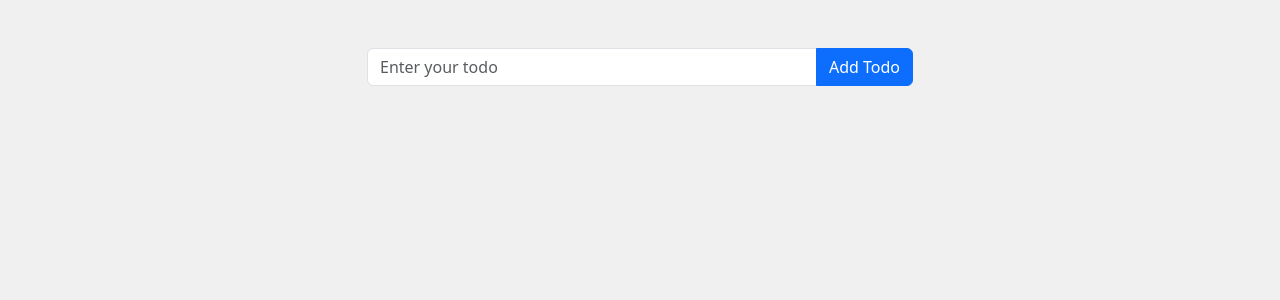
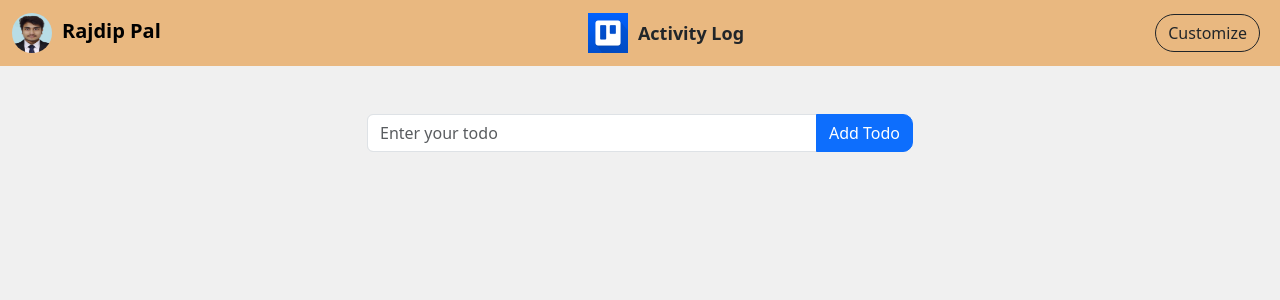
Before and after one commit to RajdipPal19/TO-DO_APP-Using-react-LocalStorage, a React (Vite) app: page / in a window 1280 px wide. Shown: the top 300 px of the page. Built offline with nearby package versions, Linux system fonts and the light colour scheme.

Commit message:
fourth commit

```diff
--- a/src/App.jsx
+++ b/src/App.jsx
@@ -1,12 +1,30 @@
-import React from 'react'
+// App.jsx
+import Navbar from './Componentt/NavBar';
 import './App.css';
-import TodoApp from './Componentt/TodoApp'
+import TodoApp from './Componentt/TodoApp';
+import React, { useState, useEffect } from 'react';
+
 const App = () => {
+  const [backgroundImage, setBackgroundImage] = useState('');
+
+  useEffect(() => {
+    const storedBackgroundImage = localStorage.getItem('backgroundImage');
+    if (storedBackgroundImage) {
+      setBackgroundImage(storedBackgroundImage);
+    }
+  }, []);
+
+  const handleBackgroundChange = (imageUrl) => {
+    setBackgroundImage(imageUrl);
+    localStorage.setItem('backgroundImage', imageUrl);
+  };
+
   return (
-    <div>
-      <TodoApp/>
+    <div className="App" style={{ backgroundImage: `url(${backgroundImage})`, backgroundSize: 'cover', minHeight: '100vh' }}>
+      <Navbar handleBackgroundChange={handleBackgroundChange} />
+      <TodoApp backgroundImage={backgroundImage} />
     </div>
-  )
-}
+  );
+};
 
-export default App
+export default App;
--- /dev/null
+++ b/src/Componentt/NavBar.css
@@ -0,0 +1,58 @@
+.navbar {
+    background-color: #e9b880;
+}
+
+
+.profile-avatar {
+    width: 40px;
+    height: 40px;
+    border-radius: 50%;
+    margin-right: 10px;
+}
+
+
+.profile-name {
+    font-weight: bold;
+}
+
+
+.navbar-logo {
+    display: flex;
+    align-items: center;
+    justify-content: center;
+    flex-grow: 1;
+}
+
+
+.logo-img {
+    width: 40px;
+    height: auto;
+    margin-right: 10px;
+}
+
+
+@media (max-width: 991.98px) {
+    .logo-img {
+        border-radius: 50%;
+    }
+}
+
+/* Navbar title */
+.navbar-title {
+    font-weight: bold; /* Bold font */
+    font-size: 18px; /* Adjust font size as needed */
+}
+
+/* Navbar buttons */
+.navbar-button {
+    margin-left: 10px; /* Spacing between buttons */
+}
+.navbar-logo span{
+    cursor: pointer;
+}
+/* Padding for navbar collapse on mobile */
+@media (max-width: 991.98px) {
+    .navbar-collapse.show {
+        padding-top: 10px; /* Adjust padding as needed */
+    }
+}
--- /dev/null
+++ b/src/Componentt/NavBar.jsx
@@ -0,0 +1,66 @@
+// Navbar.jsx
+import React, { useState } from 'react';
+import './NavBar.css';
+import profileAvatar from './resume.png';
+import logo from './logo.png';
+
+function Navbar({ handleBackgroundChange }) {
+    const [showBackgroundSwitcher, setShowBackgroundSwitcher] = useState(false);
+
+    const handleToggleBackgroundSwitcher = () => {
+        setShowBackgroundSwitcher(!showBackgroundSwitcher);
+    };
+
+    const handleImageClick = (imageUrl) => {
+        handleBackgroundChange(imageUrl);
+        setShowBackgroundSwitcher(false);
+    };
+
+    const handleImageUpload = (event) => {
+        const file = event.target.files[0];
+        const reader = new FileReader();
+
+        reader.readAsDataURL(file);
+
+        reader.onload = () => {
+            handleBackgroundChange(reader.result);
+            setShowBackgroundSwitcher(false);
+        };
+    };
+
+    const handleRefresh = () => {
+        window.location.reload();
+    };
+
+    const handleAddImage = () => {
+        document.getElementById('file-input').click();
+    };
+
+    return (
+        <nav className="navbar navbar-expand-lg " >
+            <div className="container-fluid">
+                <div className="navbar-brand">
+                    <img src={profileAvatar} alt="User Avatar" className="profile-avatar" />
+                    <span className="profile-name">Rajdip Pal</span>
+                </div>
+                <button className="navbar-toggler" type="button" onClick={handleToggleBackgroundSwitcher}>
+                    <span className="navbar-toggler-icon"></span>
+                </button>
+                <div className={`collapse navbar-collapse ${showBackgroundSwitcher ? 'show' : ''}`}>
+                    <div className="navbar-logo">
+                        <img src={logo} alt="Logo" className="logo-img" />
+                        <span className="navbar-title" onClick={handleRefresh} title='Click to Refresh the Page'>Activity Log</span>
+                    </div>
+                    <div className="navbar-nav ms-auto">
+                    <label htmlFor="backgroundImage" className="btn btn-outline-dark rounded-pill me-2 font-weight-bold">
+                            Customize
+                            <input type="file" id="backgroundImage" accept="image/*" style={{ display: 'none' }} onChange={handleImageUpload} />
+                        </label>
+                    </div>
+                </div>
+            </div>
+        </nav>
+    );
+}
+
+export default Navbar;
--- a/src/Componentt/TodoApp.css
+++ b/src/Componentt/TodoApp.css
@@ -1,19 +1,17 @@
-/* styles.css */
-
 .container {
-    margin-top: 50px; /* Add margin to the top of the container */
+    margin-top: 50px;
   }
 
   .input-group {
-    margin-bottom: 20px; /* Add margin below the input group */
+    margin-bottom: 20px;
   }
 
   .list-group {
-    margin-bottom: 20px; /* Add margin below the list group */
+    margin-bottom: 20px;
   }
 
   .my-custom-margin {
-    margin-left: 10px; /* Add margin to the left of the button */
+    margin-left: 10px;
   }
 
   .modal {
@@ -30,10 +28,43 @@
   }
 
   .modal-dialog {
-    width: 80%; /* Adjust the width of the modal dialog */
-    max-width: 600px; /* Set a maximum width */
-    background-color: #fff; /* White background */
+    width: 80%;
+    max-width: 600px;
+    background-color: #e9b880;
     border-radius: 10px;
     padding: 20px;
-    box-shadow: 0 0 10px rgba(0, 0, 0, 0.3); /* Add a shadow effect */
+    box-shadow: 0 0 10px rgba(0, 0, 0, 0.3);
   }
+
+
+
+.modal-content {
+    border-radius: 10px;
+    box-shadow: 0px 0px 10px rgba(0, 0, 0, 0.1);
+    background-color: #061d33;
+}
+
+.modal-header {
+    border-bottom: none;
+    background-color: #f31d52;
+    color: #000000;
+}
+
+.modal-body {
+    padding: 20px;
+}
+
+.modal-footer {
+    border-top: none;
+    justify-content: space-between;
+    background-color: #ced113;
+}
+
+
+.btn-primary, .btn-danger, .btn-success {
+    border-radius: 10px;
+}
+
+.btn-close {
+    color: #000;
+}
--- a/src/Componentt/TodoApp.jsx
+++ b/src/Componentt/TodoApp.jsx
@@ -1,5 +1,6 @@
 import React, { useState, useEffect } from 'react';
 import './TodoApp.css';
+
 const TodoApp = () => {
     const [todos, setTodos] = useState([]);
     const [inputValue, setInputValue] = useState('');
@@ -10,16 +11,8 @@ const TodoApp = () => {
 
     useEffect(() => {
         const storedTodos = JSON.parse(localStorage.getItem('todos')) || [];
-    console.log('Retrieved todos from local storage:', storedTodos);
-    if (storedTodos.length > 0) {
         setTodos(storedTodos);
-    }
     }, []);
-
-  useEffect(() => {
-    localStorage.setItem('todos', JSON.stringify(todos));
-    console.log('Stored todos in local storage:', todos);
-  }, [todos]);
 
     const openModal = (index) => {
         setModalOpen(true);
@@ -42,10 +35,9 @@ const TodoApp = () => {
     const handleAddTodo = () => {
         if (!inputValue.trim()) return;
         const newTodo = { text: inputValue, description: '', completed: false };
-    const updatedTodos = [...todos, newTodo];
-    console.log('New todos:', updatedTodos);
-    setTodos(updatedTodos);
+        setTodos([...todos, newTodo]);
         setInputValue('');
+        localStorage.setItem('todos', JSON.stringify([...todos, newTodo]));
     };
 
     const handleEditTodo = () => {
@@ -54,12 +46,14 @@ const TodoApp = () => {
         newTodos[modalTodoIndex].description = modalTodoDescription;
         setTodos(newTodos);
         closeModal();
+        localStorage.setItem('todos', JSON.stringify(newTodos));
     };
 
     const handleToggleComplete = () => {
         const newTodos = [...todos];
         newTodos[modalTodoIndex].completed = !newTodos[modalTodoIndex].completed;
         setTodos(newTodos);
+        localStorage.setItem('todos', JSON.stringify(newTodos));
     };
 
     const handleDeleteTodo = () => {
@@ -67,6 +61,7 @@ const TodoApp = () => {
         newTodos.splice(modalTodoIndex, 1);
         setTodos(newTodos);
         closeModal();
+        localStorage.setItem('todos', JSON.stringify(newTodos));
     };
 
     return (
@@ -82,7 +77,6 @@ const TodoApp = () => {
                             onChange={handleInputChange}
                         />
                         <button className="btn btn-primary my-custom-margin" type="button" onClick={handleAddTodo}>Add Todo</button>
-
                     </div>
                     <ul className="list-group">
                         {todos.map((todo, index) => (
@@ -103,33 +97,32 @@ const TodoApp = () => {
                     <div className="modal-dialog">
                         <div className="modal-content">
                             <div className="modal-header">
-                <h5 className="modal-title">Edit Todo</h5>
-                <button type="button" className="btn-close" aria-label="Close" onClick={closeModal}></button>
+                                <h5 className="modal-title">Edit Task Details</h5>
+                                <button type="button" className="btn-close" aria-label="Close" onClick={closeModal} title='Close Task'></button>
                             </div>
                             <div className="modal-body">
                                 <input
+                                    title='Edit the Task Name'
                                     type="text"
                                     className="form-control mb-3"
                                     value={modalTodoName}
                                     onChange={(e) => setModalTodoName(e.target.value)}
                                 />
                                 <textarea
+                                    title='Write a description'
                                     className="form-control mb-3"
                                     value={modalTodoDescription}
                                     onChange={(e) => setModalTodoDescription(e.target.value)}
                                 ></textarea>
                             </div>
                             <div className="modal-footer">
-                <button type="button" className="btn btn-primary" onClick={handleEditTodo}>
+                                <button title='Click to Save' type="button" className="btn btn-primary" onClick={handleEditTodo}>
                                     Save
                                 </button>
-                <button type="button" className="btn btn-danger" onClick={handleDeleteTodo}>
+                                <button title='Click to delete' type="button" className="btn btn-danger" onClick={handleDeleteTodo}>
                                     Delete
                                 </button>
-                {/* <button type="button" className="btn btn-secondary" onClick={closeModal}>
-                  Close
-                </button> */}
-                <button type="button" className="btn btn-success" onClick={handleToggleComplete}>
+                                <button type="button" className="btn btn-success" onClick={handleToggleComplete} title='Click to Change the State'>
                                     {todos[modalTodoIndex]?.completed ? 'Mark as Uncompleted' : 'Mark as Completed'}
                                 </button>
                             </div>
```
Also changed, not shown: src/Componentt/logo.png (added), src/Componentt/resume.png (added). Lines whose indentation alone changed are shown as unchanged.
